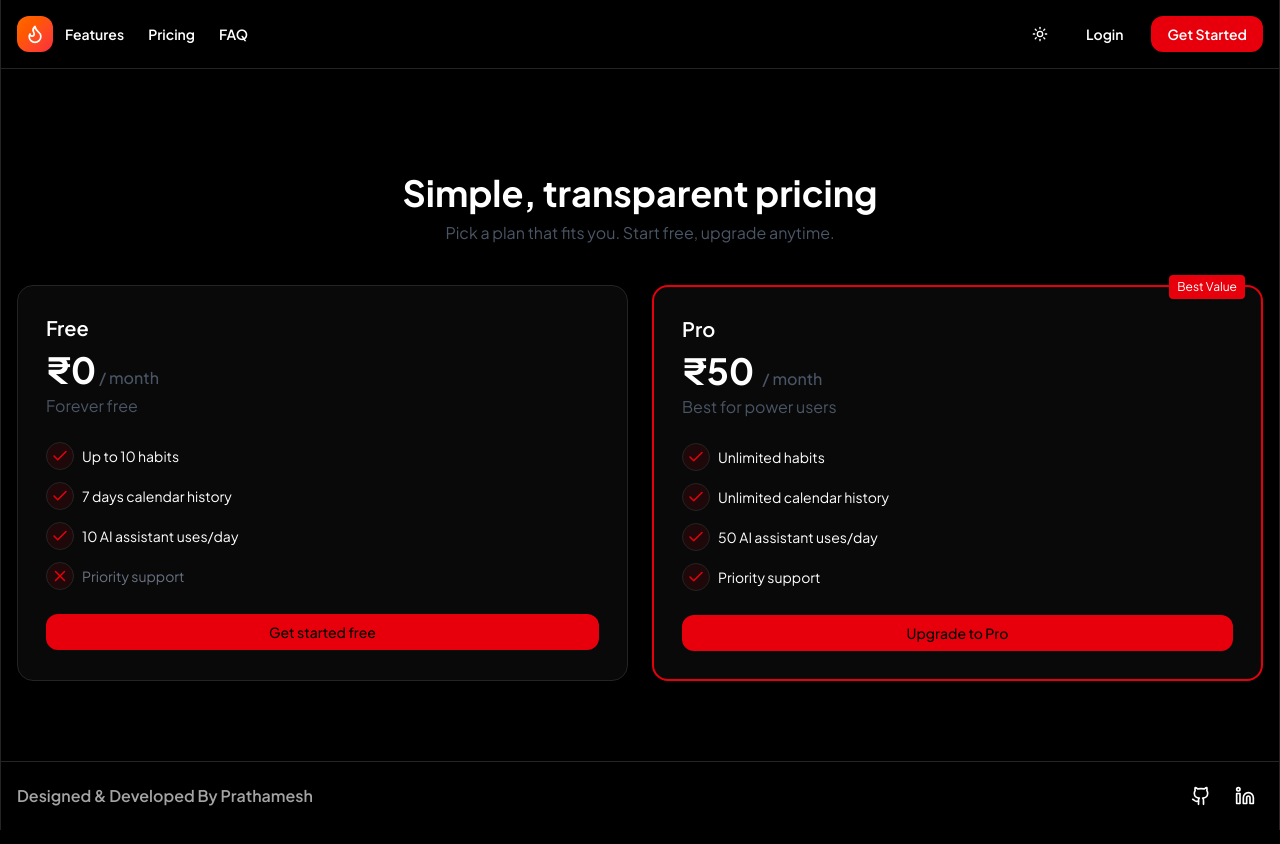
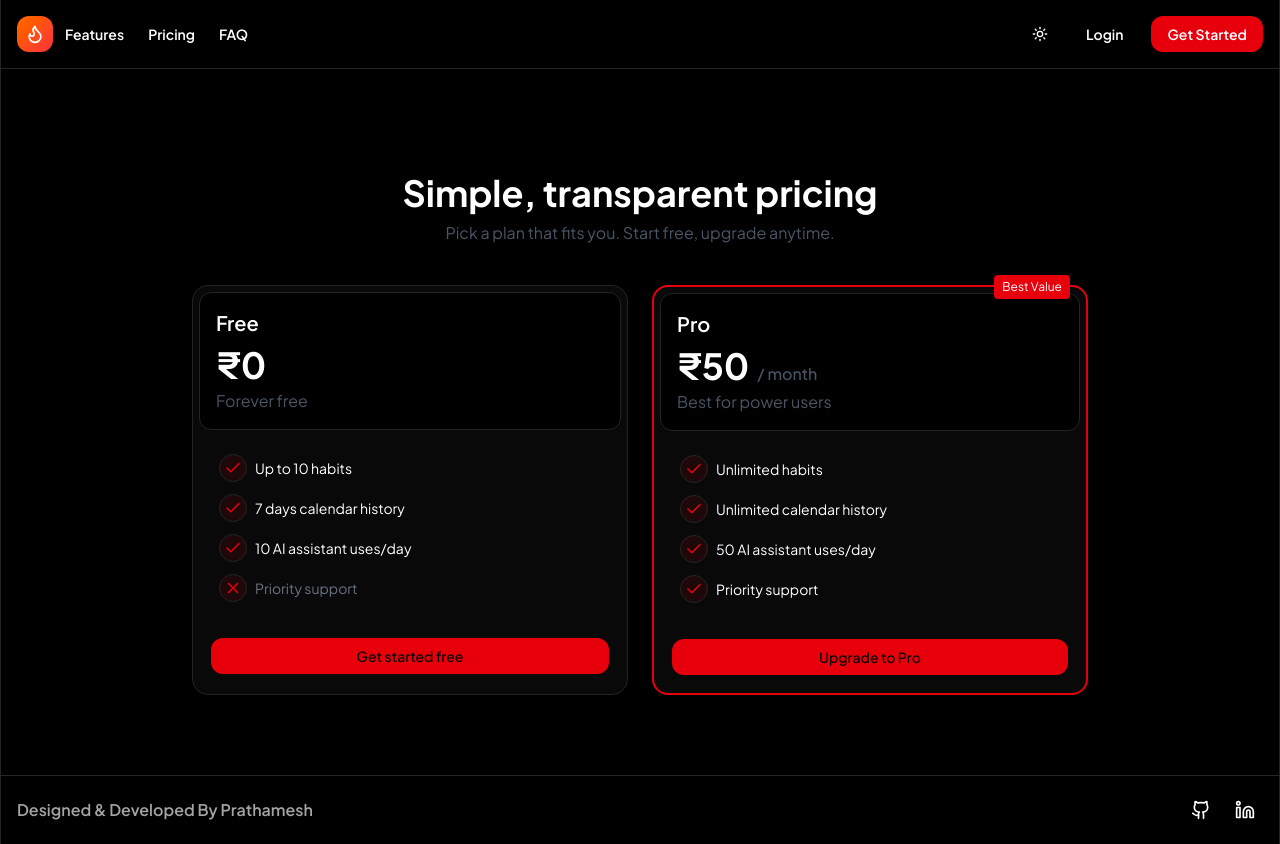
Before and after one commit to Prathamesh0222/streak, a Next.js app: page /pricing in a window 1280 px wide. Built offline with nearby package versions, Linux system fonts and the light colour scheme.

Commit message:
updated styling for pricing, headers & features

```diff
--- a/app/pricing/page.tsx
+++ b/app/pricing/page.tsx
@@ -20,8 +20,8 @@ export default function PricingPage() {
       <div className="border-b">
         <Header />
       </div>
-      <div className="flex-1 h-full">
-        <div className="max-w-7xl mx-auto px-4 py-20 border-x h-full flex flex-col justify-center">
+      <div className="flex-1">
+        <div className="max-w-7xl mx-auto px-4 py-20 border-x">
           <div className="text-center mt-6 mb-10">
             <h1 className="text-4xl font-bold">Simple, transparent pricing</h1>
             <p className="text-gray-600 mt-2">
@@ -29,19 +29,20 @@ export default function PricingPage() {
             </p>
           </div>
 
-          <div className="grid gap-6 md:grid-cols-2">
+          <div className="grid gap-6 md:grid-cols-2 max-w-4xl mx-auto">
             <CustomCard className="rounded-2xl">
-              <CustomContent className="p-6">
+              <CustomContent>
+                <div className="border p-4 rounded-xl bg-background">
                   <h2 className="text-xl font-semibold">Free</h2>
                   <p className="text-4xl font-bold mt-2">
                     {freeLabel}
                     <span className="text-base font-medium text-gray-600">
                       {" "}
-                    / month
                     </span>
                   </p>
                   <p className="text-gray-600 mt-1">Forever free</p>
-
+                </div>
+                <div className="px-5">
                   <ul className="mt-6 space-y-3 text-sm">
                     <li className="flex items-center gap-2">
                       <Check className="w-7 h-7 border p-1 rounded-full text-red-600 bg-red-600/10" />{" "}
@@ -60,8 +61,9 @@ export default function PricingPage() {
                       Priority support
                     </li>
                   </ul>
+                </div>
 
-                <div className="mt-6">
+                <div className="mt-6 p-3">
                   <Link href="/signup">
                     <Button className="w-full bg-red-600 hover:bg-red-700 rounded-xl">
                       Get started free
@@ -72,10 +74,11 @@ export default function PricingPage() {
             </CustomCard>
 
             <CustomCard className="rounded-2xl relative border-2 border-red-600">
-              <CustomContent className="p-6">
+              <CustomContent>
                 <div className="absolute -top-3 right-4 text-xs bg-red-600 text-white px-2 py-1 rounded shadow">
                   Best Value
                 </div>
+                <div className="border p-4 rounded-xl bg-background">
                   <h2 className="text-xl font-semibold">Pro</h2>
                   <div className="flex items-baseline gap-2 mt-2">
                     <p className="text-4xl font-bold">{monthlyPriceLabel}</p>
@@ -84,7 +87,8 @@ export default function PricingPage() {
                     </span>
                   </div>
                   <p className="text-gray-600 mt-1">Best for power users</p>
-
+                </div>
+                <div className="px-5">
                   <ul className="mt-6 space-y-3 text-sm">
                     <li className="flex items-center gap-2">
                       <Check className="w-7 h-7 border p-1 rounded-full text-red-600 bg-red-600/10" />
@@ -103,8 +107,8 @@ export default function PricingPage() {
                       Priority support
                     </li>
                   </ul>
-
-                <div className="mt-6">
+                </div>
+                <div className="mt-6 p-3">
                   <form action="/api/payment/create-checkout" method="post">
                     <input type="hidden" name="planId" value="pro_monthly" />
                     <Button
--- a/components/advanced-features.tsx
+++ b/components/advanced-features.tsx
@@ -24,7 +24,7 @@ export const AdvancedFeatures = () => {
             <div>
               <CustomCard>
                 <CustomContent>
-                  <div className="bg-emerald-100/60 dark:bg-emerald-900/20 border rounded-2xl p-8 h-full">
+                  <div className="bg-emerald-100/60 dark:bg-emerald-900/20 border rounded-xl p-8 h-full">
                     <div className="mx-auto max-w-md">
                       <div className="w-4 h-4 rounded-full bg-red-400 mx-auto mb-6" />
                       <div className="rounded-xl bg-white/90 dark:bg-background border p-4 shadow-sm">
@@ -84,7 +84,7 @@ export const AdvancedFeatures = () => {
             <div>
               <CustomCard>
                 <CustomContent>
-                  <div className="bg-sky-100/60 dark:bg-sky-900/20 border rounded-2xl p-8 h-full">
+                  <div className="bg-sky-100/60 dark:bg-sky-900/20 border rounded-xl p-8 h-full">
                     <div className="mx-auto max-w-md">
                       <div className="rounded-xl bg-white/90 dark:bg-background border p-6 shadow-sm">
                         <div className="grid grid-cols-3 gap-3">
@@ -109,7 +109,7 @@ export const AdvancedFeatures = () => {
             <div>
               <CustomCard>
                 <CustomContent>
-                  <div className="bg-rose-100/60 dark:bg-rose-900/20 border rounded-2xl p-8 h-full">
+                  <div className="bg-rose-100/60 dark:bg-rose-900/20 border rounded-xl p-8 h-full">
                     <div className="mx-auto max-w-md">
                       <div className="rounded-xl bg-white/90 dark:bg-background border p-6 shadow-sm">
                         <div className="space-y-3">
@@ -165,7 +165,7 @@ export const AdvancedFeatures = () => {
             <div>
               <CustomCard>
                 <CustomContent>
-                  <div className="bg-amber-100/60 dark:bg-amber-900/20 border rounded-2xl p-8 h-full">
+                  <div className="bg-amber-100/60 dark:bg-amber-900/20 border rounded-xl p-8 h-full">
                     <div className="mx-auto max-w-md">
                       <div className="rounded-xl bg-white/90 dark:bg-background border p-4 shadow-sm space-y-2">
                         {[
--- a/components/header.tsx
+++ b/components/header.tsx
@@ -11,8 +11,13 @@ export const Header = () => {
   return (
     <nav className="p-4 flex justify-between items-center backdrop-blur-sm sticky top-0 z-50 max-w-7xl mx-auto border-x">
       <div className="flex items-center gap-3">
-        <div className="p-2 bg-gradient-to-br from-orange-500 to-red-500 rounded-xl shadow-sm">
-          <Flame className="w-5 h-5 text-white" />
+        <div className="p-2 bg-gradient-to-br from-orange-500 to-red-500 rounded-xl shadow-sm cursor-pointer hover:scale-105 duration-300 transition-all">
+          <Flame
+            onClick={() => {
+              router.push("/");
+            }}
+            className="w-5 h-5 text-white"
+          />
         </div>
         <div className="flex text-sm gap-6 font-semibold items-center">
           <button className="hover:underline cursor-pointer">Features</button>
```
Lines whose indentation alone changed are shown as unchanged.
